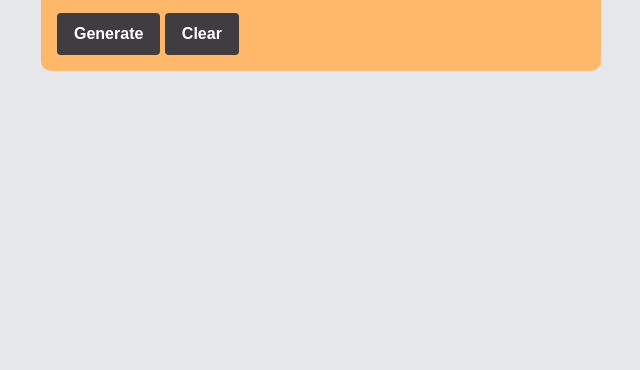
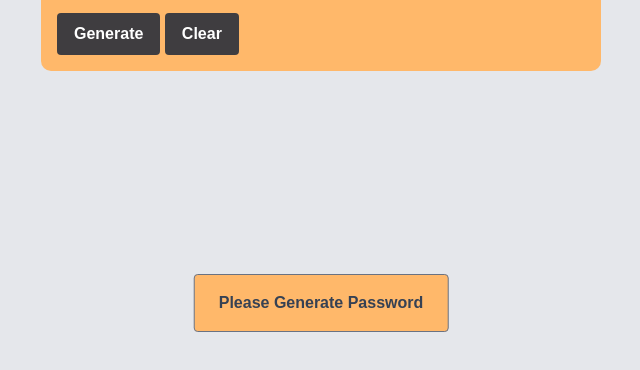
Before and after one commit to petermbiyu/passgenerator, a website: page index.html in a window 1280 px wide. Both pictures are taken after a click on the icon 878 px from the left and 403 px from the top of the page. Shown: the part 428-798 px from the top of the page, without its empty margins (319-959 px from the left). Drawn offline with Linux system fonts and the light colour scheme.

Commit message:
updated the script

```diff
--- a/index.html
+++ b/index.html
@@ -46,6 +46,12 @@
         </button>
       </div>
     </div>
+    <div
+      class="hidden absolute bottom-10 left-[50%] translate-x-[-50%] py-4 px-6 border border-gray-500 bg-orange-300 rounded text-gray-700 font-semibold"
+      id="copied"
+    >
+      <span id="message"></span>
+    </div>
     <script src="./script.js"></script>
   </body>
 </html>
--- a/script.js
+++ b/script.js
@@ -3,6 +3,8 @@ document.addEventListener("DOMContentLoaded", () => {
   const clearBtn = document.querySelector("#clearBtn");
   const input = document.querySelector("#password");
   const copy = document.querySelector(".fa-copy ");
+  const copied = document.querySelector("#copied");
+  const message = document.querySelector("#message");
 
   genBtn.addEventListener("click", () => {
     genpass();
@@ -31,9 +33,21 @@ document.addEventListener("DOMContentLoaded", () => {
   //   copy pass to clipboard function
 
   function copypass() {
-    input.value.trim();
-    input.select();
-    input.setSelectionRange(0, 999);
-    navigator.clipboard.writeText(input.value);
+    const value = input.value.trim();
+    // input.select();
+
+    if (value == "") {
+      message.innerHTML = "Please Generate Password";
+    } else {
+      input.setSelectionRange(0, 999);
+      navigator.clipboard.writeText(input.value);
+      message.innerHTML = "Password Copied";
+    }
+
+    // display message
+    copied.style.display = "block";
+    setTimeout(() => {
+      copied.style.display = "none";
+    }, 3000);
   }
 });
--- a/src/input.css
+++ b/src/input.css
@@ -1,6 +1,7 @@
 @import "tailwindcss";
 
-@import url('https://fonts.googleapis.com/css2?family=Poppins:ital,wght@0,100;0,200;0,300;0,400;0,500;0,600;0,700;0,800;0,900;1,100;1,200;1,300;1,400;1,500;1,600;1,700;1,800;1,900&display=swap');
+@import url("https://fonts.googleapis.com/css2?family=Poppins:ital,wght@0,100;0,200;0,300;0,400;0,500;0,600;0,700;0,800;0,900;1,100;1,200;1,300;1,400;1,500;1,600;1,700;1,800;1,900&display=swap");
 
 .poppins {
-  font-family: "Poppins", sans-serif;}
+  font-family: "Poppins", sans-serif;
+}
```
Also changed, not shown: src/output.css.
